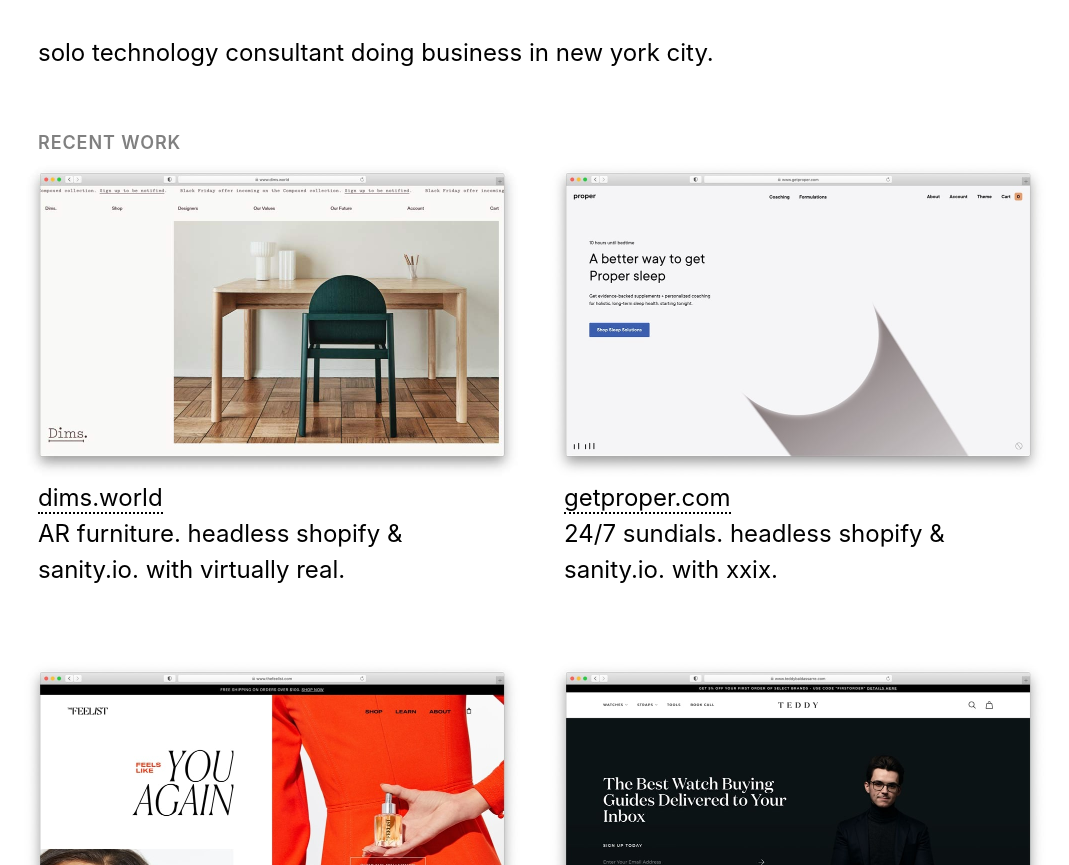
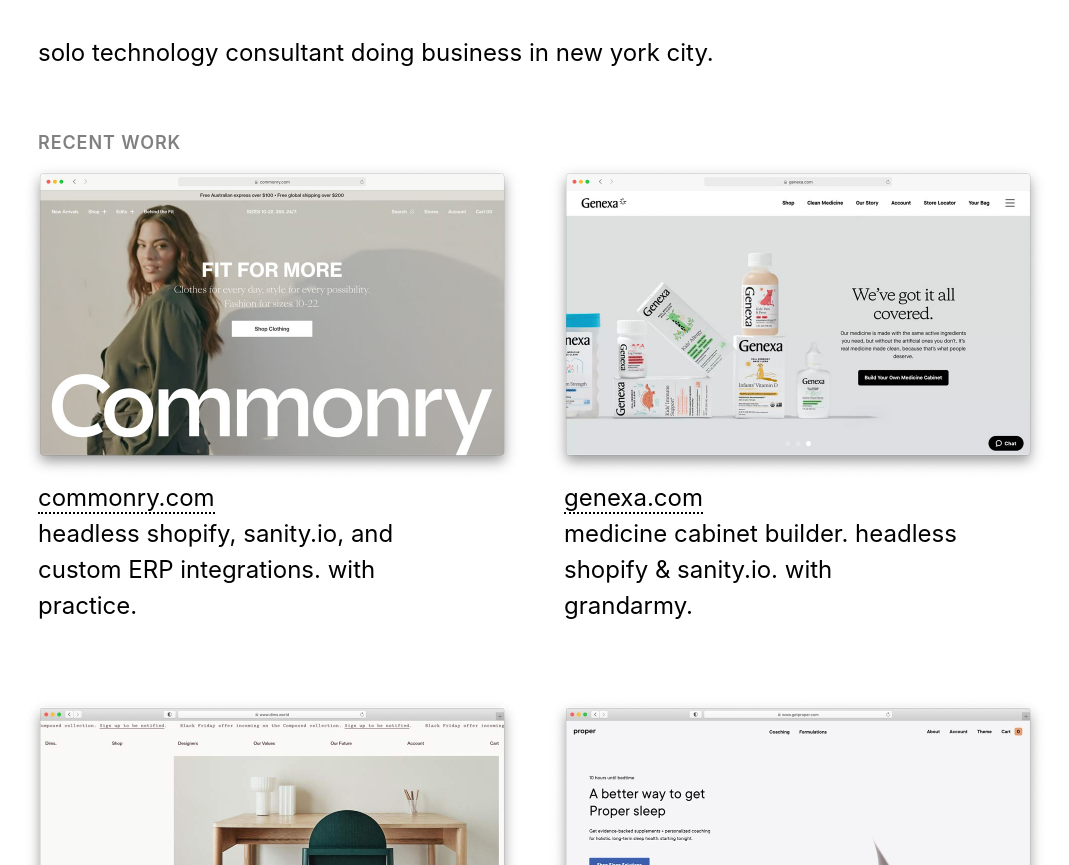
Before and after one commit to dictions/personal-site-v3, a website: page public/index.html in a window 1280 px wide. Shown: the part 235-1100 px from the top of the page, without its empty margins (76-1145 px from the left). Drawn offline with Linux system fonts and the light colour scheme.

Commit message:
adding commonry + genexa.

```diff
--- a/public/index.html
+++ b/public/index.html
@@ -169,6 +169,36 @@
 		<h2 class="mt3">Recent Work</h2>
 
 		<ul>
+			<li>
+				<div class="content-container">
+					<div class="tile">
+						<a target="_blank" href="https://www.commonry.com">
+							<img
+								src="/content/commonry.jpg"
+							/>
+						</a>
+					</div>
+					<p>
+						<a target="_blank" href="https://www.commonry.com">commonry.com</a><br/>
+						headless shopify, sanity.io, and custom ERP integrations. with practice.
+					</p>
+				</div>
+			</li>
+			<li>
+				<div class="content-container">
+					<div class="tile">
+						<a target="_blank" href="https://www.genexa.com">
+							<img
+								src="/content/genexa.jpg"
+							/>
+						</a>
+					</div>
+					<p>
+						<a target="_blank" href="https://www.genexa.com">genexa.com</a><br/>
+						medicine cabinet builder. headless shopify & sanity.io. with grandarmy.
+					</p>
+				</div>
+			</li>
 			<li>
 				<div class="content-container">
 					<div class="tile">
```
Also changed, not shown: public/content/commonry.jpg (added), public/content/genexa.jpg (added), 1 other file.
